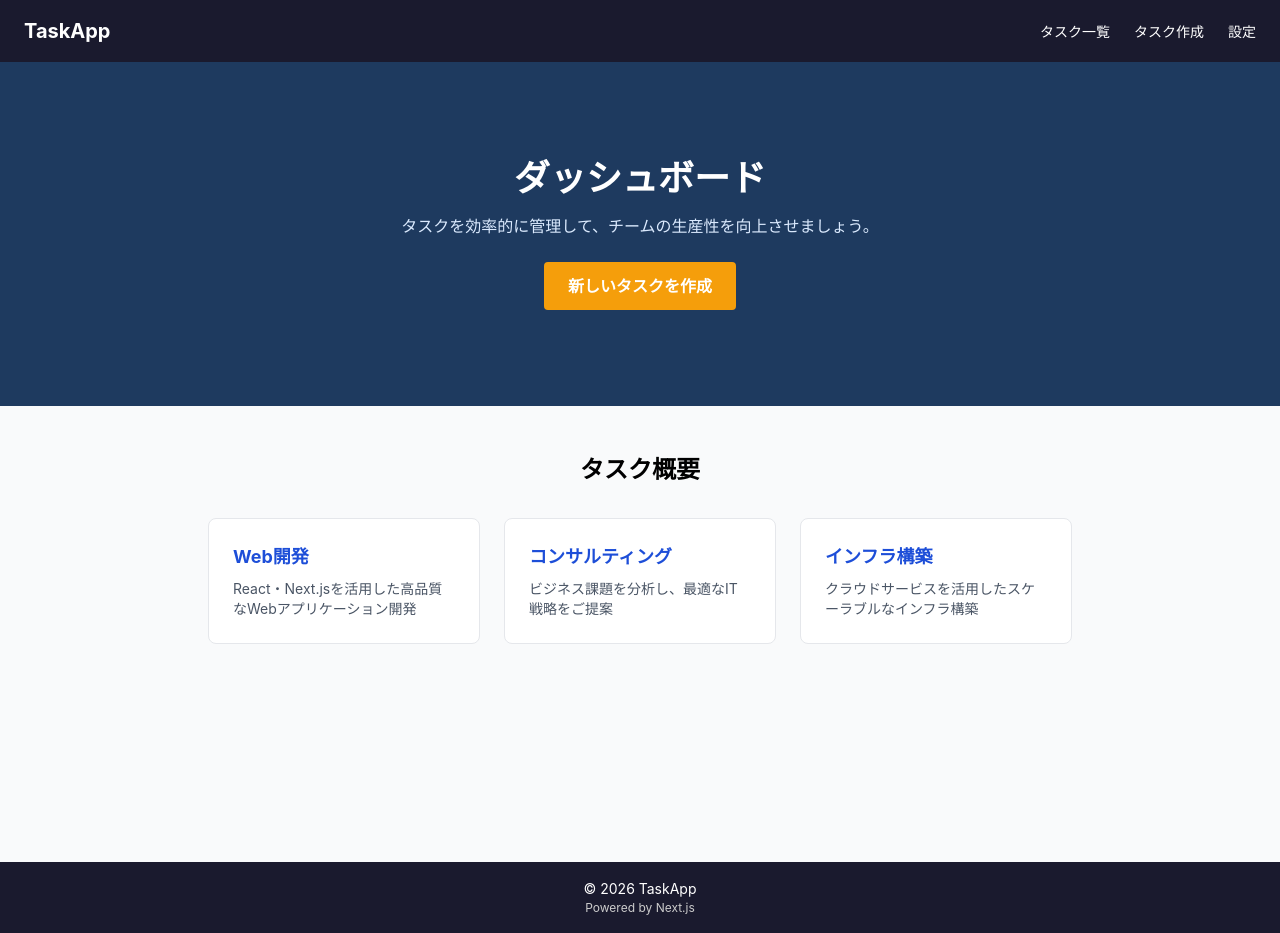
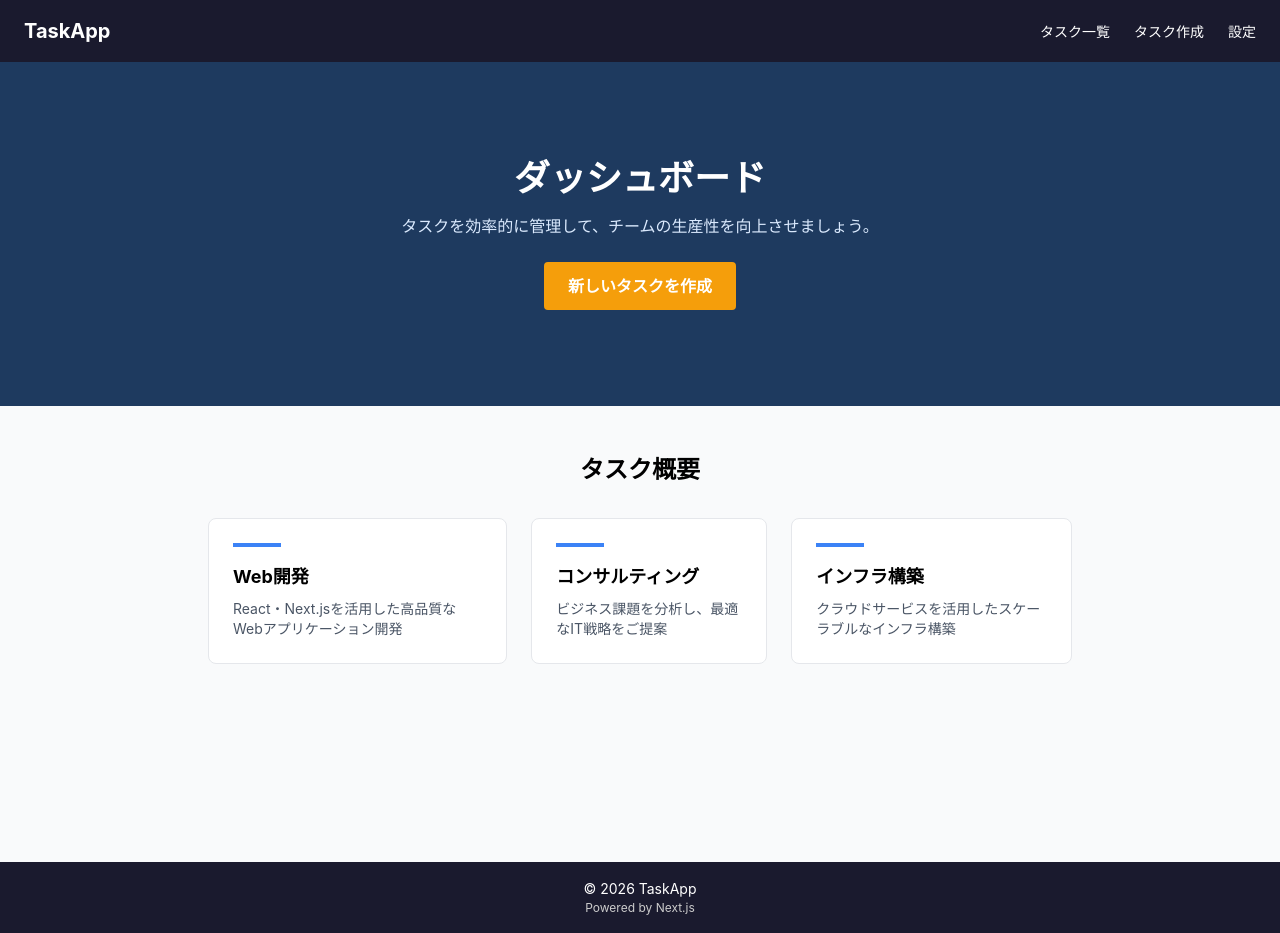
Before and after one commit to mogy-h/task-app, a Next.js app: page / in a window 1280 px wide. Built offline with nearby package versions, Linux system fonts and the light colour scheme.

Commit message:
feature: AnimatedCardを作成

```diff
--- /dev/null
+++ b/app/components/AnimatedCard.module.css
@@ -0,0 +1,19 @@
+.card {
+  transition:
+    transform 0.2s ease,
+    box-shadow 0.2s ease;
+}
+
+.card:hover {
+  transform: translateY(-4px);
+  box-shadow: 0 8px 24px rgba(0, 0, 0, 0.1);
+}
+
+.bar {
+  transition: width 0.3s ease;
+  width: 48px;
+}
+
+.card:hover .bar {
+  width: 100%;
+}
--- /dev/null
+++ b/app/components/AnimatedCard.tsx
@@ -0,0 +1,18 @@
+import styles from "./AnimatedCard.module.css";
+
+type Props = {
+  title: string;
+  description: string;
+};
+
+export const AnimatedCard = ({ title, description }: Props) => {
+  return (
+    <div
+      className={`bg-white border border-gray-200 rounded-lg p-6 ${styles.card}`}
+    >
+      <div className={`w-12 h-1 bg-brand-500 mb-4 ${styles.bar}`}></div>
+      <h3 className="text-lg font-bold mb-2">{title}</h3>
+      <p className="text-gray-600 text-sm">{description}</p>
+    </div>
+  );
+};
--- a/app/page.tsx
+++ b/app/page.tsx
@@ -1,4 +1,5 @@
 import Link from "next/link";
+import { AnimatedCard } from "./components/AnimatedCard";
 
 export default function HomePage() {
   return (
@@ -23,30 +24,18 @@ export default function HomePage() {
           タスク概要
         </h2>
         <div className="flex flex-col md:flex-row gap-6">
-          <div className="flex-1 bg-white border border-gray-200 rounded-lg p-6 hover:border-brand-500 transition-colors">
-            <h3 className="text-lg font-bold text-brand-700 mb-2">Web開発</h3>
-            <p className="text-gray-600 text-sm">
-              React・Next.jsを活用した高品質なWebアプリケーション開発
-            </p>
-          </div>
-
-          <div className="flex-1 bg-white border border-gray-200 rounded-lg p-6 hover:border-brand-500 transition-colors">
-            <h3 className="text-lg font-bold text-brand-700 mb-2">
-              コンサルティング
-            </h3>
-            <p className="text-gray-600 text-sm">
-              ビジネス課題を分析し、最適なIT戦略をご提案
-            </p>
-          </div>
-
-          <div className="flex-1 bg-white border border-gray-200 rounded-lg p-6 hover:border-brand-500 transition-colors">
-            <h3 className="text-lg font-bold text-brand-700 mb-2">
-              インフラ構築
-            </h3>
-            <p className="text-gray-600 text-sm">
-              クラウドサービスを活用したスケーラブルなインフラ構築
-            </p>
-          </div>
+          <AnimatedCard
+            title="Web開発"
+            description="React・Next.jsを活用した高品質なWebアプリケーション開発"
+          />
+          <AnimatedCard
+            title="コンサルティング"
+            description="ビジネス課題を分析し、最適なIT戦略をご提案"
+          />
+          <AnimatedCard
+            title="インフラ構築"
+            description="クラウドサービスを活用したスケーラブルなインフラ構築"
+          />
         </div>
       </section>
     </div>
```
